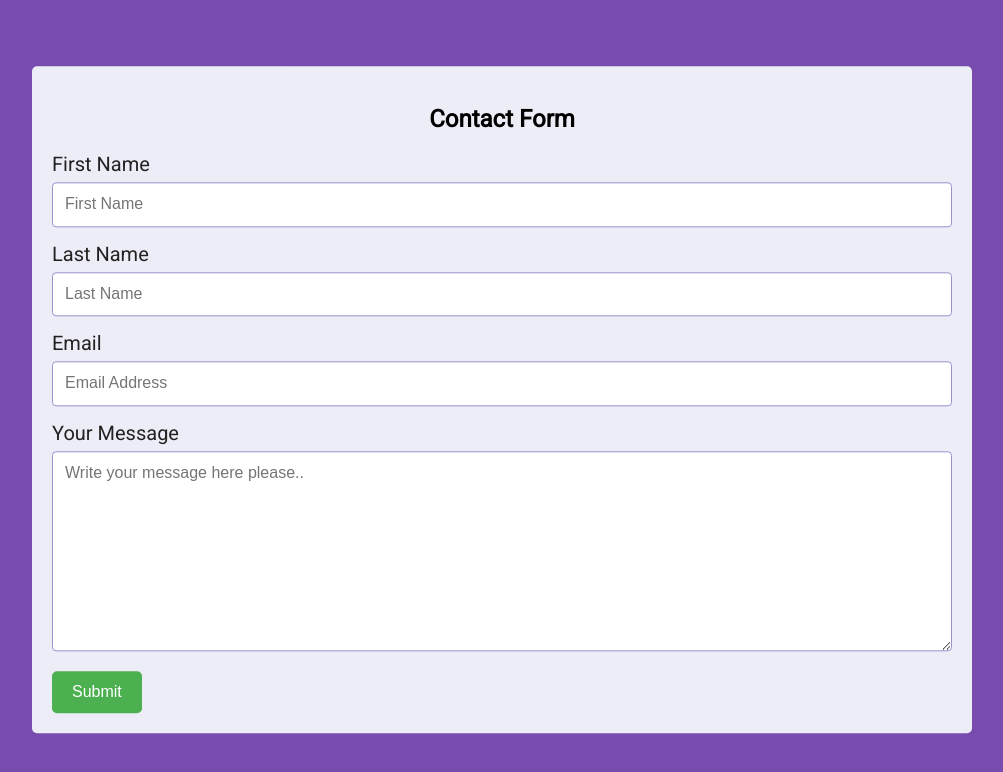
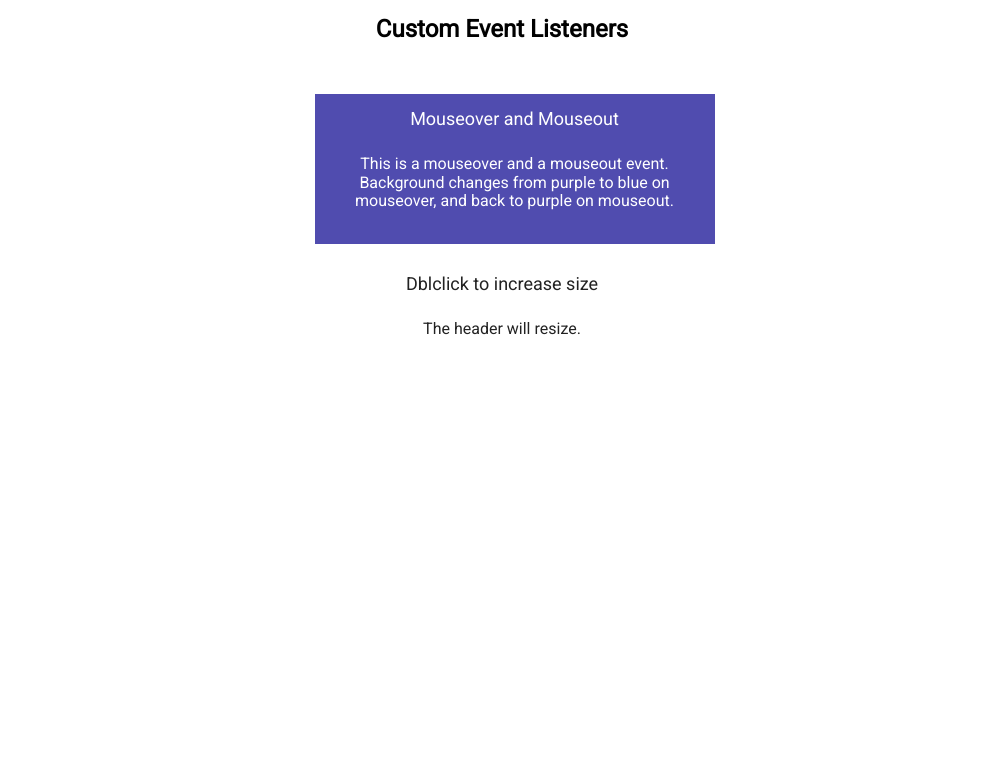
Before and after one commit to JackieMarie/assignment-5_culbreath-jackie, a plain HTML site: page index.html in a window 1280 px wide. Shown: the whole page, without its empty margins (138-1141 px from the left). Drawn offline with Linux system fonts and the light colour scheme.

Commit message:
custom events, updated index, created custom.js file, added image

```diff
--- a/css/main.css
+++ b/css/main.css
@@ -1,64 +1,56 @@
 body {
-  font-family: 'Roboto'; sans-serif;
-  animation: colorchange 30s infinite;
-  -webkit-animation: colorchange 30s infinite; /* Chrome and Safari */
+  font-family: 'Roboto', sans-serif;
+  background-color: #fff;
+  display: flex;
+  flex-direction: row;
+  justify-content: center;
 }
 
-@keyframes colorchange {
-  0%   {background: #504caf;}
-  33%  {background: #824caf;}
-  66%  {background: #4c7aaf;}
-  100% {background: #504caf;}
-}
-
-@-webkit-keyframes colorchange /* Safari and Chrome */{
-  0%   {background: #504caf;}
-  33%  {background: #824caf;}
-  66%  {background: #4c7aaf;}
-  100% {background: #504caf;}
-}
-
-h2 {
+h1 {
   font-size: 24px;
   text-align: center;
 }
 
-.container {
-  width: 75%;
-  position: fixed;
-  top: 50%;
-  left: 50%;
-  transform: translate(-50%, -50%);
-  border-radius: 5px;
-  background-color: #ededf7;
-  padding: 20px;
-  max-width: 900px;
+h2 {
+  font-size: 18px;
+  font-weight: 400;
+  color: #fff;
+  text-align: center;
+  padding-top: 15px;
 }
 
-label {
-  font-size: 20px;
+.dark {
   color: #222222;
 }
 
-input[type=text], input[type=email], textarea {
-    width: 100%;
-    padding: 12px;
-    border: 1px solid #9693cf;
-    border-radius: 4px;
-    box-sizing: border-box;
-    margin: 6px 0 16px 0;
-    resize: vertical
+p {
+  color: white;
+  text-align: center;
+  padding: 10px;
 }
 
-input[type=submit] {
-    background-color: #4caf50;
-    color: white;
-    padding: 12px 20px;
-    border: none;
-    border-radius: 5px;
-    cursor: pointer;
+#colorchange {
+  width: 400px;
+  height: 150px;
+  background-color: #504caf;
+  margin-left: 25px;
+  margin-top: 50px;
 }
 
-input[type=submit]:hover {
-    background-color: #449d48;
+.doubleclick {
+  border: 2px solid #504caf;
+  width: 400px;
+  height: 200px;
 }
+
+.resizefont {
+  font-size: 40px;
+  color: #222222;
+}
+
+.flower {
+  background-image: url('..img/flower.jpg');
+  background-repeat: no-repeat;
+  max-width: 600px;
+  width: 100%;
+}
--- a/index.html
+++ b/index.html
@@ -10,20 +10,20 @@
 </head>
 
 <body>
-  <div class="container">
-   <form id = "myForm" action="" method ="post">
-     <h2>Contact Form</h2>
-     <label for="fname">First Name</label>
-     <input type="text" id="fname" name="first name" placeholder="First Name">
-     <label for="lname">Last Name</label>
-     <input type="text" id="lname" name="last name" placeholder="Last Name">
-     <label for="email">Email</label>
-     <input type="email" id="myEmail" name="email address" placeholder="Email Address">
-     <label for="message">Your Message</label>
-     <textarea id="message" name="message" placeholder="Write your message here please.." style="height:200px"></textarea>
-     <input type="submit" value="Submit">
-   </form>
-</div>
-    <script src="js/form.js"></script>
+  <main id="img">
+    <h1>Custom Event Listeners</h1>
+    <!-- This is a mouseover and a mouseout event -->
+    <section id="colorchange">
+      <h2>Mouseover and Mouseout</h2>
+        <p>This is a mouseover and a mouseout event. Background changes from purple to blue on mouseover, and back to purple on mouseout.</p>
+    </section class="doubleclick">
+      <h2 id="increasesize" class="dark">Dblclick to increase size</h2>
+      <p class="dark">The header will resize.</p>
+    <section>
+  </main>
+
+
+
+    <script src="js/custom.js"></script>
   </body>
 </html>
--- /dev/null
+++ b/js/custom.js
@@ -0,0 +1,30 @@
+// Mouseover and Mouseout events to change the background color of the section getElementById
+
+var changeColor = document.getElementById( 'colorchange' );
+
+changeColor.addEventListener( 'mouseover', function() {
+  changeColor.style.backgroundColor = '#4c7aaf';
+});
+changeColor.addEventListener( 'mouseout', function () {
+  changeColor.style.backgroundColor = '#504caf';
+})
+
+// Dblclick event to increase the font size of list items
+
+var increaseSize = document.getElementById( 'increasesize' );
+
+increaseSize.addEventListener( 'dblclick', function() {
+  increaseSize.className = 'resizefont';
+})
+
+// Load an image into the main
+
+var img = new Image();
+  img.addEventListener('load', function () {
+});
+img.src = ('img/flower.jpg');
+
+var loadImage = document.getElementById( 'img' );
+  loadImage.addEventListener('load', function() {
+    loadImage.className = 'flower';
+})
```
Also changed, not shown: js/form.js (+22 -0 lines), img/flower.jpg (added).
